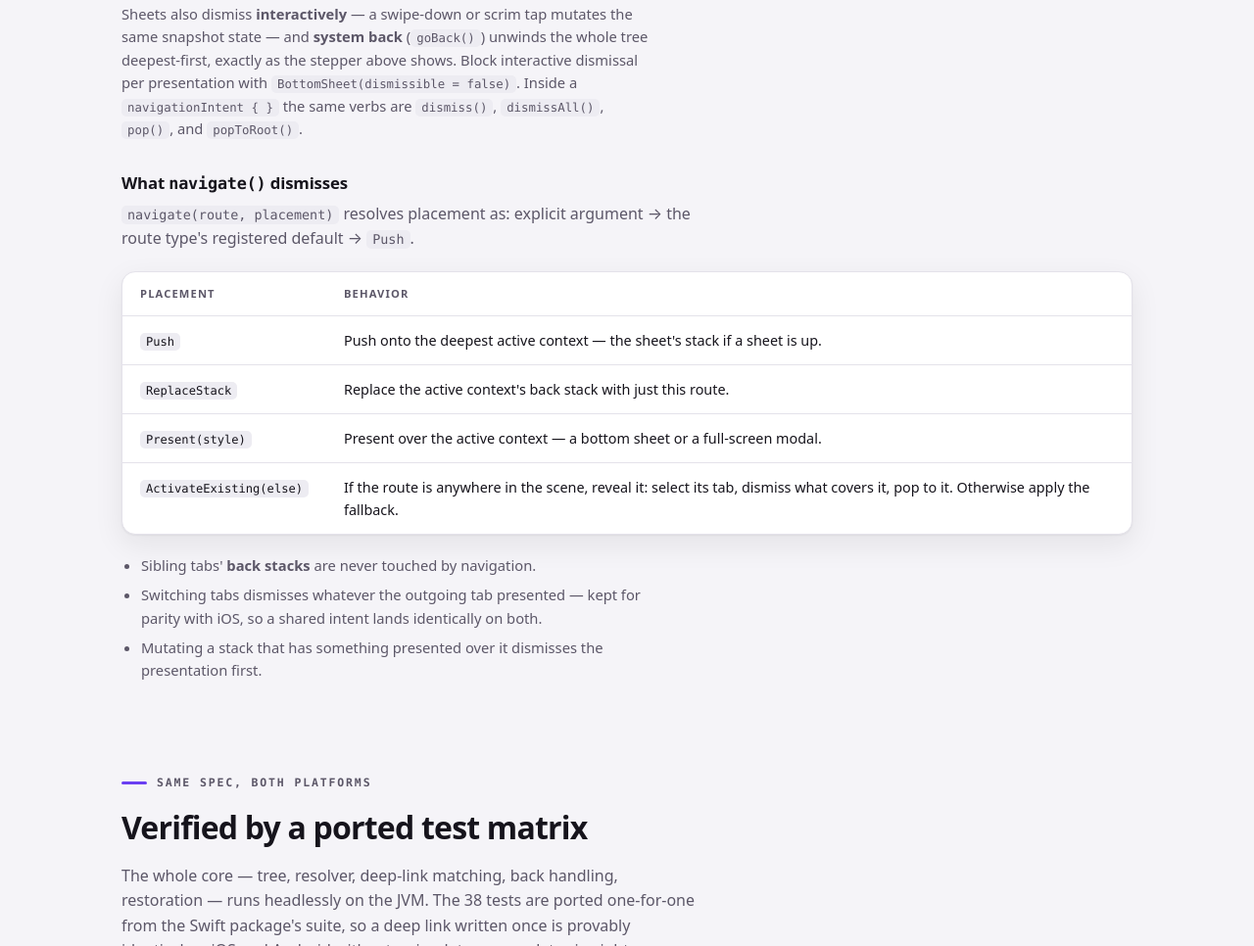
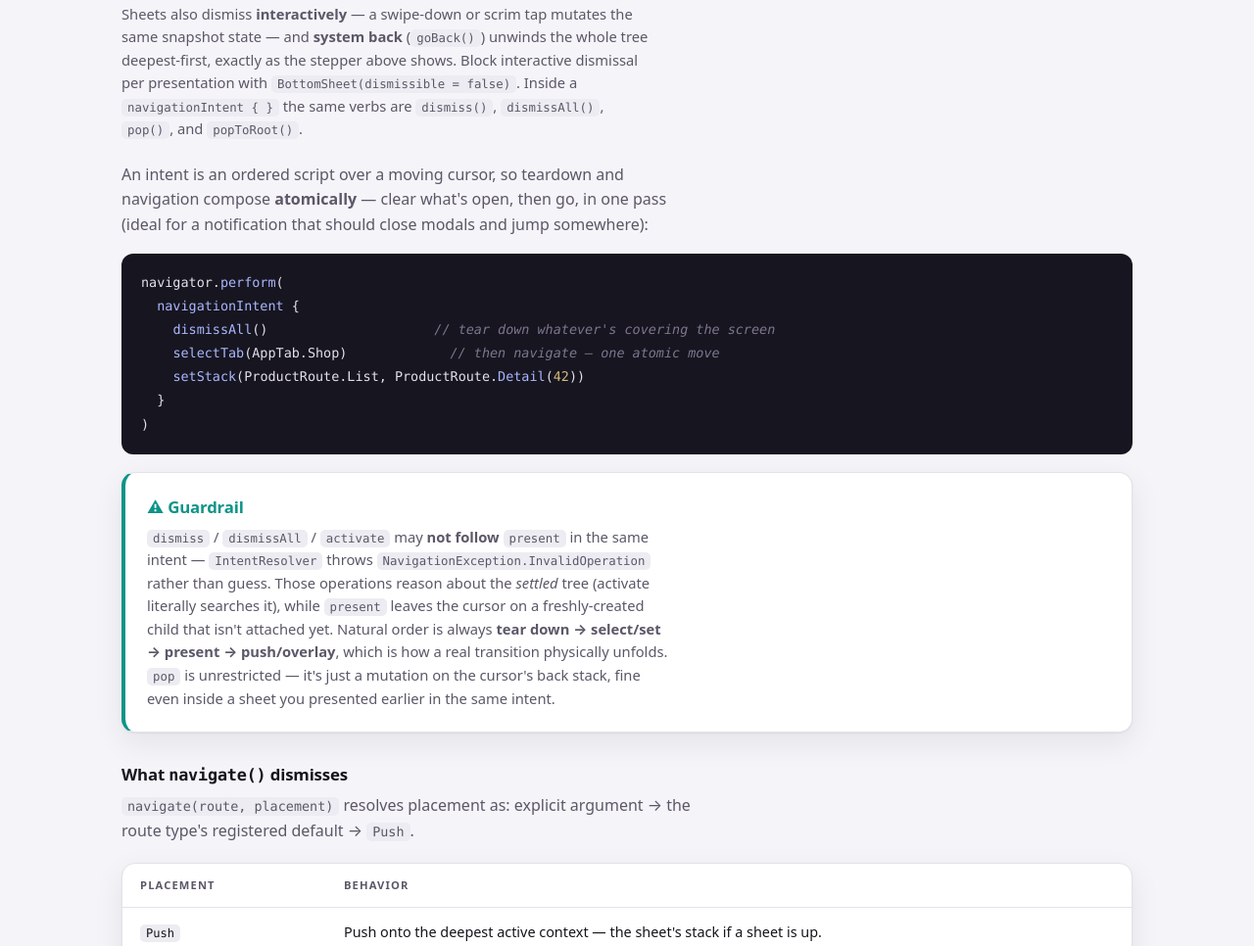
Before and after one commit to memfrag/NavigatorKitAndroid, a plain HTML site: page docs/index.html in a window 1280 px wide. Shown: the part 4948-5914 px from the top of the page at 98% size. Drawn offline with Linux system fonts and the light colour scheme.

Commit message:
Docs: add dismiss-in-intent example + the present-ordering guardrail

```diff
--- a/docs/index.html
+++ b/docs/index.html
@@ -484,6 +484,22 @@
       Inside a <code>navigationIntent { }</code> the same verbs are <code>dismiss()</code>,
       <code>dismissAll()</code>, <code>pop()</code>, and <code>popToRoot()</code>.</p>
 
+    <p class="muted" style="margin-top: 22px;">An intent is an ordered script over a moving cursor, so
+      teardown and navigation compose <strong>atomically</strong> — clear what's open, then go, in one
+      pass (ideal for a notification that should close modals and jump somewhere):</p>
+    <pre class="code" aria-label="Intent that dismisses then navigates" style="margin-top: 4px;"><span class="ln">navigator.<span class="fn">perform</span>(</span><span class="ln">  <span class="fn">navigationIntent</span> {</span><span class="ln">    <span class="fn">dismissAll</span>()                     <span class="cm">// tear down whatever's covering the screen</span></span><span class="ln">    <span class="fn">selectTab</span>(AppTab.Shop)             <span class="cm">// then navigate — one atomic move</span></span><span class="ln">    <span class="fn">setStack</span>(ProductRoute.List, ProductRoute.<span class="fn">Detail</span>(<span class="num">42</span>))</span><span class="ln">  }</span><span class="ln">)</span></pre>
+    <div class="card" style="margin-top: 18px; border-left: 4px solid var(--l-overlay);">
+      <h3><span style="color: var(--l-overlay);">⚠ Guardrail</span></h3>
+      <p><code>dismiss</code> / <code>dismissAll</code> / <code>activate</code> may <strong>not follow</strong>
+        <code>present</code> in the same intent — <code>IntentResolver</code> throws
+        <code>NavigationException.InvalidOperation</code> rather than guess. Those operations reason about
+        the <em>settled</em> tree (activate literally searches it), while <code>present</code> leaves the
+        cursor on a freshly-created child that isn't attached yet. Natural order is always
+        <strong>tear down → select/set → present → push/overlay</strong>, which is how a real transition
+        physically unfolds. <code>pop</code> is unrestricted — it's just a mutation on the cursor's back
+        stack, fine even inside a sheet you presented earlier in the same intent.</p>
+    </div>
+
     <h3 style="margin-top: 30px;">What <span class="mono" style="font-weight: 700;">navigate()</span> dismisses</h3>
     <p class="muted"><code>navigate(route, placement)</code> resolves placement as: explicit argument →
       the route type's registered default → <code>Push</code>.</p>
```
